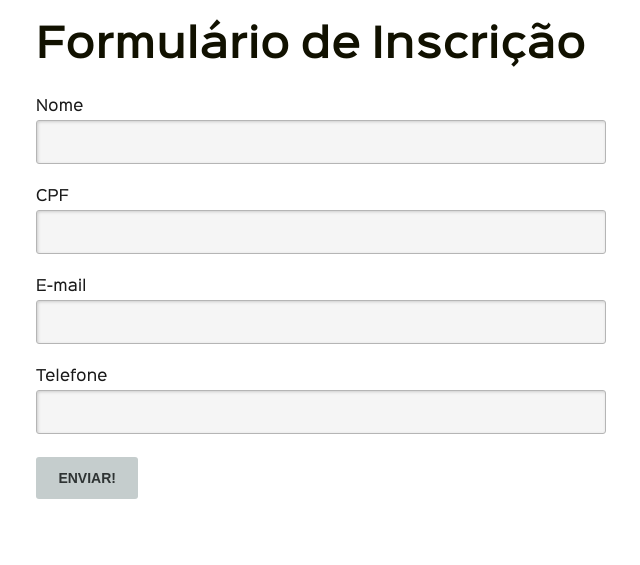
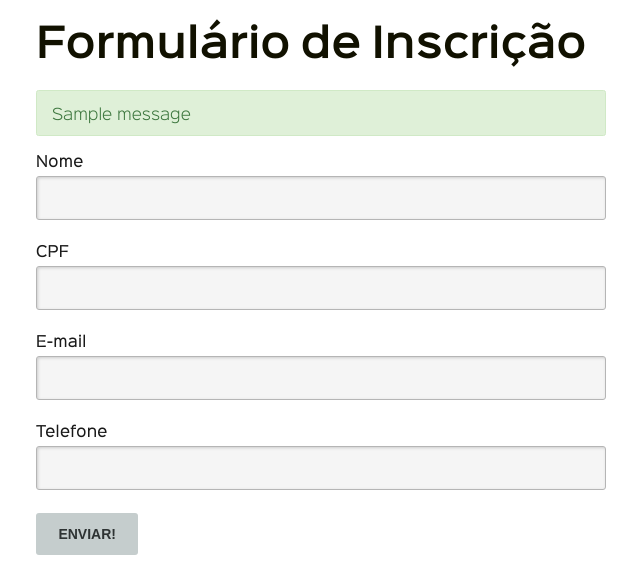
Before and after one commit to andrealmar/eventex, a Django app: page /inscricao/ in a window 1280 px wide. Shown: the part 90-655 px from the top of the page, without its empty margins (34-674 px from the left). Run offline with Django 3.2, Linux system fonts and the light colour scheme; tables that the repository leaves empty hold one stand-in row (values such as "Sample post"); one stand-in notice (Sample message) is shown.

Commit message:
subscriptions done

```diff
--- a/eventex/subscriptions/templates/subscriptions/subscription_form.html
+++ b/eventex/subscriptions/templates/subscriptions/subscription_form.html
@@ -19,7 +19,23 @@
         <link rel="stylesheet" href="{% static 'css/main.css' %}">
 
         <link href='http://fonts.googleapis.com/css?family=Economica:400,700' rel='stylesheet' type='text/css'>
+        <style>
+            .alert {
+                padding: 0 15px;
+                margin-bottom: 1rem;
+                border: 1px solid transparent;
+                border-radius: .25rem;
+            }
+            .alert p {
+                padding: 7px 0 7px;
+            }
 
+            .alert.success {
+                color: #3c763d;
+                background-color: #dff0d8;
+                border-color: #d0e9c6;
+            }
+        </style>
 	</head>
 
 	<body>
@@ -50,6 +66,13 @@
         	<div class="content row padding-bottom-3 desktop-12 container">
                 <h1>Formulário de Inscrição</h1>
                 <div class="desktop-6">
+                    {% if messages %}
+                        {% for message in messages %}
+                            <div class="alert success">
+                                <p>{{ message }}</p>
+                            </div>
+                        {% endfor %}
+                    {% endif %}
                     <form action="." method="post">
                         {% csrf_token %}
                         <div class="form-row label-block input-text">
--- a/eventex/subscriptions/views.py
+++ b/eventex/subscriptions/views.py
@@ -1,3 +1,4 @@
+from django.contrib import messages
 from django.core import mail
 from django.http import HttpResponseRedirect, HttpResponse
 from django.shortcuts import render
@@ -16,6 +17,7 @@ def subscribe(request):
                        body,
                        'contato@eventex.com.br',
                        ['contato@eventex.com.br', form.cleaned_data['email']])
+            messages.success(request, 'Inscrição realizada com sucesso!')
             return HttpResponseRedirect('/inscricao')
         else:
             return render(request, 'subscriptions/subscription_form.html',
```
Also changed, not shown: eventex/subscriptions/tests.py (+9 -0 lines).
